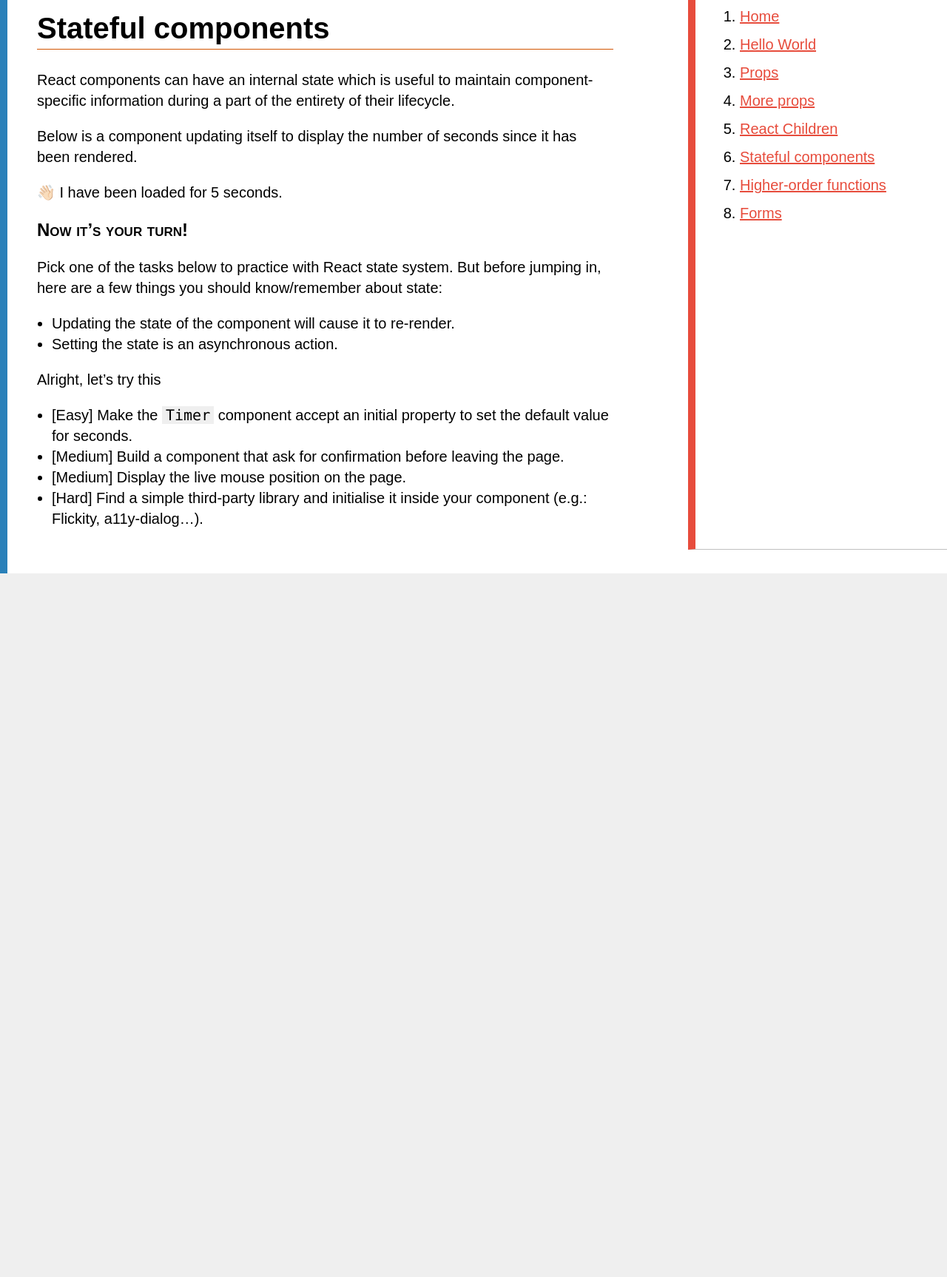
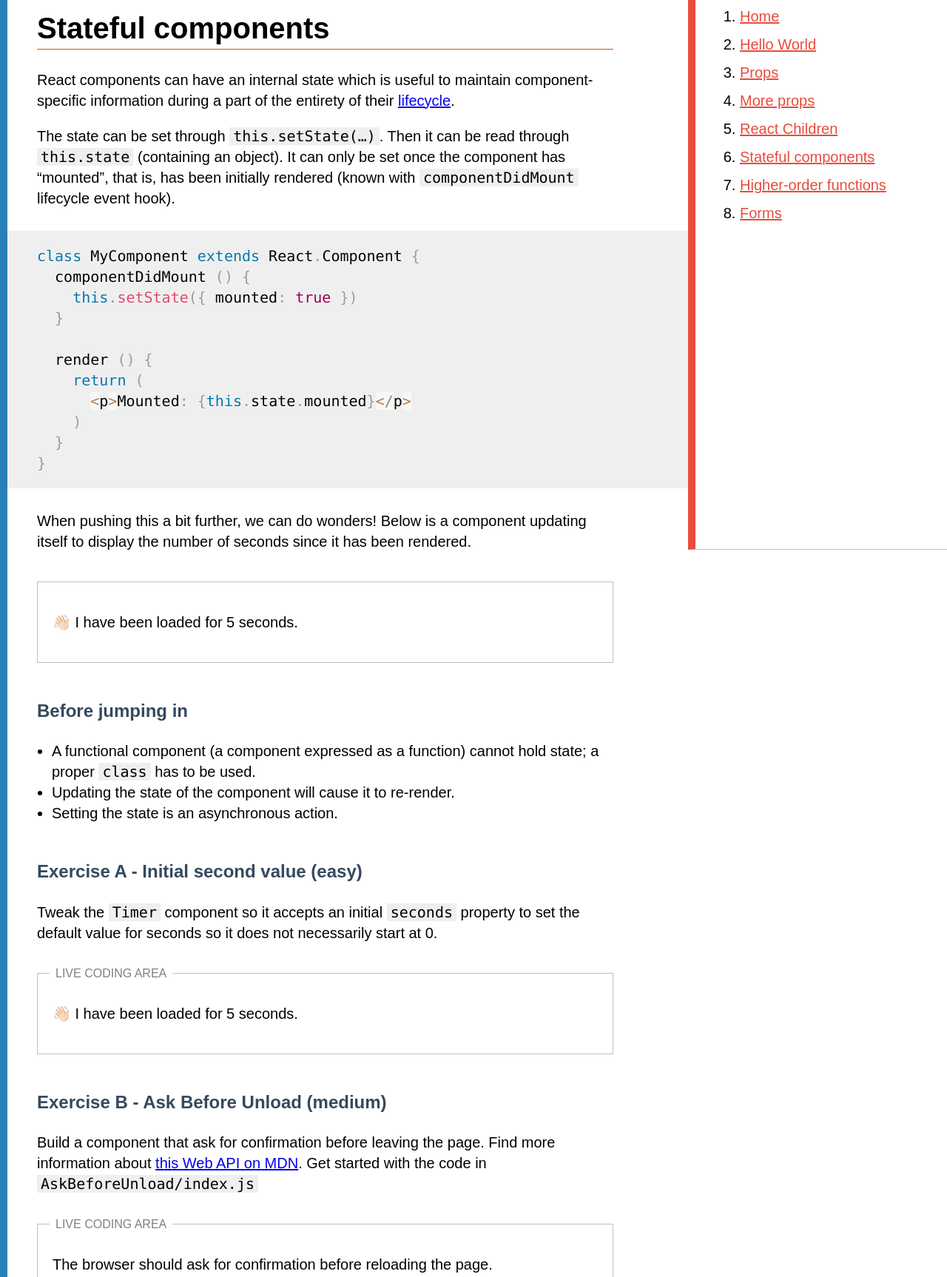
Before and after one commit to onomatopeia/react-workshop, a React app: page /#/State in a window 1280 px wide. Shown: the part 57-1783 px from the top of the page at 74% size. Before the commit the page ends 832 px from the top, so only its background shows below. Built offline with nearby package versions, Linux system fonts and the light colour scheme.

Commit message:
Added more content to the State page

```diff
--- a/src/State/index.js
+++ b/src/State/index.js
@@ -1,6 +1,11 @@
 import React from 'react'
-import Timer from './timer'
+import Timer from './Timer'
 import Title from '../SimpleProps/Title'
+import SectionTitle from '../__internals/SectionTitle'
+import Code from '../__internals/Code'
+import Example from '../__internals/Example'
+import AskBeforeUnload from './AskBeforeUnload'
+import MousePosition from './MousePosition'
 
 const Page = () => (
   <div>
@@ -8,38 +13,92 @@ const Page = () => (
 
     <p>
       React components can have an internal state which is useful to maintain
-      component-specific information during a part of the entirety of their
-      lifecycle.
+      component-specific information during a part of the entirety of
+      their <a href='https://facebook.github.io/react/docs/state-and-lifecycle.html' target='_blank'>lifecycle</a>.
     </p>
 
     <p>
-      Below is a component updating itself to display the number of seconds
-      since it has been rendered.
+      The state can be set through <code>this.setState(…)</code>. Then it can
+      be read through <code>this.state</code> (containing an object). It can
+      only be set once the component has “mounted”, that is, has been initially
+      rendered (known with <code>componentDidMount</code> lifecycle event hook).
     </p>
 
-    <Timer />
+    <Code language='js'>{`class MyComponent extends React.Component {
+  componentDidMount () {
+    this.setState({ mounted: true })
+  }
 
-    <h2>Now it’s your turn!</h2>
+  render () {
+    return (
+      <p>Mounted: {this.state.mounted}</p>
+    )
+  }
+}`}</Code>
 
     <p>
-      Pick one of the tasks below to practice with React state system. But
-      before jumping in, here are a few things you should know/remember about
-      state:
+      When pushing this a bit further, we can do wonders! Below is a component
+      updating itself to display the number of seconds since it has been
+      rendered.
     </p>
 
+    <Example>
+      <Timer />
+    </Example>
+
+    <SectionTitle text='Before jumping in' />
+
     <ul>
+      <li>
+        A functional component (a component expressed as a function) cannot
+        hold state; a proper <code>class</code> has to be used.
+      </li>
       <li>Updating the state of the component will cause it to re-render.</li>
       <li>Setting the state is an asynchronous action.</li>
     </ul>
 
-    <p>Alright, let’s try this</p>
+    <SectionTitle text='Exercise A - Initial second value (easy)' />
 
-    <ul>
-      <li>[Easy] Make the <code>Timer</code> component accept an initial property to set the default value for seconds.</li>
-      <li>[Medium] Build a component that ask for confirmation before leaving the page.</li>
-      <li>[Medium] Display the live mouse position on the page.</li>
-      <li>[Hard] Find a simple third-party library and initialise it inside your component (e.g.: Flickity, a11y-dialog…).</li>
-    </ul>
+    <p>
+      Tweak the <code>Timer</code> component so it accepts an
+      initial <code>seconds</code> property to set the default value for seconds
+      so it does not necessarily start at 0.
+    </p>
+
+    <Example live>
+      <Timer seconds={42} />
+    </Example>
+
+    <SectionTitle text='Exercise B - Ask Before Unload (medium)' />
+
+    <p>
+      Build a component that ask for confirmation before leaving the page. Find
+      more information
+      about <a href='https://developer.mozilla.org/en-US/docs/Web/API/WindowEventHandlers/onbeforeunload' target='_blank'>this Web API on MDN</a>.
+      Get started with the code in <code>AskBeforeUnload/index.js</code>
+    </p>
+
+    <Example live>
+      <AskBeforeUnload />
+    </Example>
+
+    <SectionTitle text='Exercise C - Mouse Position Recording (medium)' />
+
+    <p>
+      Display the live mouse position on the page.
+      Get started with the code in <code>MousePosition/index.js</code>
+    </p>
+
+    <Example live>
+      <MousePosition />
+    </Example>
+
+    <SectionTitle text='Exercise D - Integrate a 3rd party' />
+
+    <p>
+      [Hard] Find a simple third-party library and initialise it inside your
+      component (e.g.: <a href='http://flickity.metafizzy.co/' target='_blank'>Flickity</a>, <a href='https://github.com/edenspiekermann/a11y-dialog' target='_blank'>a11y-dialog</a>…).
+    </p>
   </div>
 )
 
--- /dev/null
+++ b/src/__internals/Example/index.js
@@ -0,0 +1,11 @@
+import React from 'react'
+import './styles.css'
+
+const Example = (props) => (
+  <div className='Example'>
+    {props.live && <span className='Live'>Live Coding Area</span>}
+    {props.children}
+  </div>
+)
+
+export default Example
--- /dev/null
+++ b/src/__internals/Example/styles.css
@@ -0,0 +1,18 @@
+.Example {
+  padding: 1em;
+  border: 1px solid silver;
+  position: relative;
+  margin-top: 2em;
+}
+
+.Live {
+  position: absolute;
+  top: 0;
+  left: 1em;
+  text-transform: uppercase;
+  color: gray;
+  font-size: 80%;
+  transform: translateY(-50%);
+  background-color: white;
+  padding: 0 0.5em;
+}
--- /dev/null
+++ b/src/__internals/SectionTitle/index.js
@@ -0,0 +1,6 @@
+import React from 'react'
+import './styles.css'
+
+const SectionTitle = (props) => <h2 className='SectionTitle'>{props.text}</h2>
+
+export default SectionTitle
--- /dev/null
+++ b/src/__internals/SectionTitle/styles.css
@@ -0,0 +1,6 @@
+.SectionTitle {
+  font-size: 120%;
+  margin-bottom: 1em;
+  margin-top: 2em;
+  color: #34495e;
+}
--- a/src/index.css
+++ b/src/index.css
@@ -31,11 +31,6 @@ h1 {
   border-bottom: 1px solid #d35400;
 }
 
-h2 {
-  font-size: 120%;
-  font-variant: small-caps;
-}
-
 /* Inline code */
 :not(pre) > code {
   background-color: #EFEFEF;
```
Also changed, not shown: src/State/AskBeforeUnload.js (renamed from src/State/ask-before-unload.js), src/State/MousePosition.js (renamed from src/State/mouse-position.js), src/State/Timer.js (renamed from src/State/timer.js).
